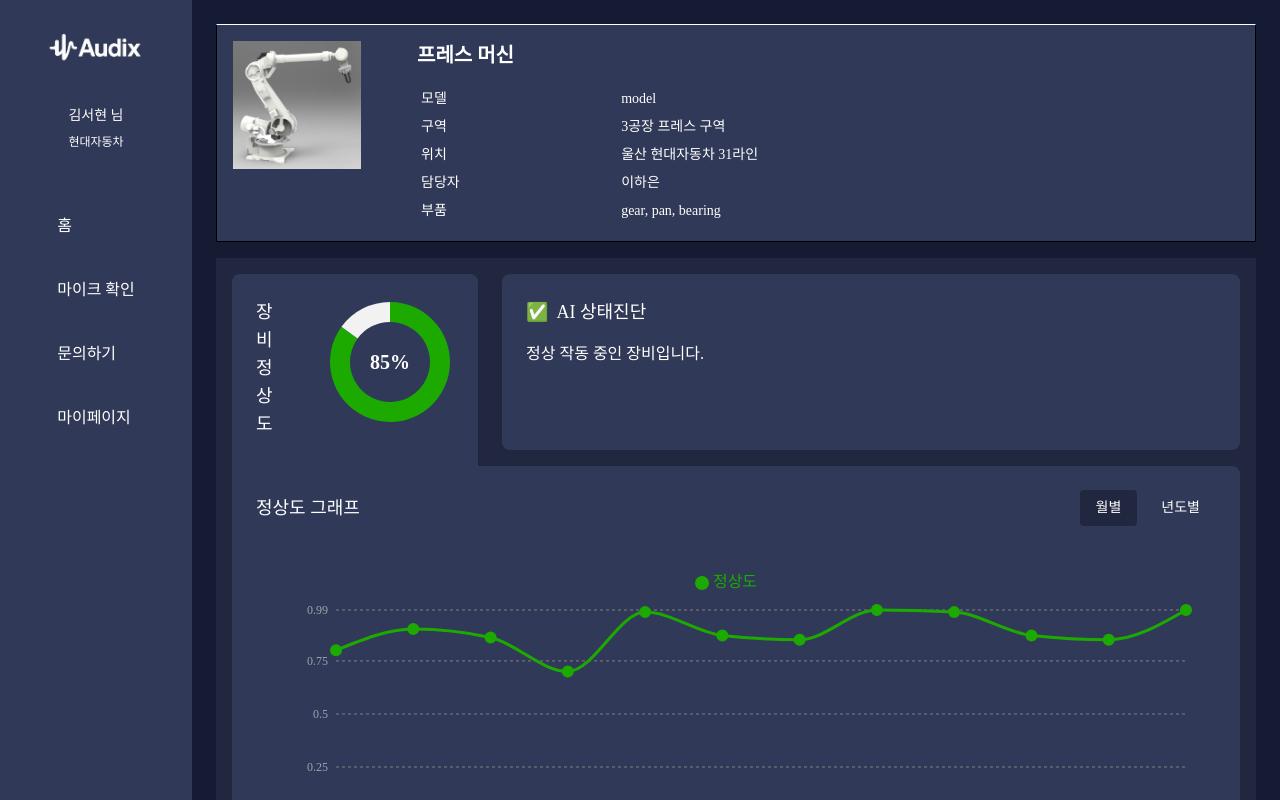
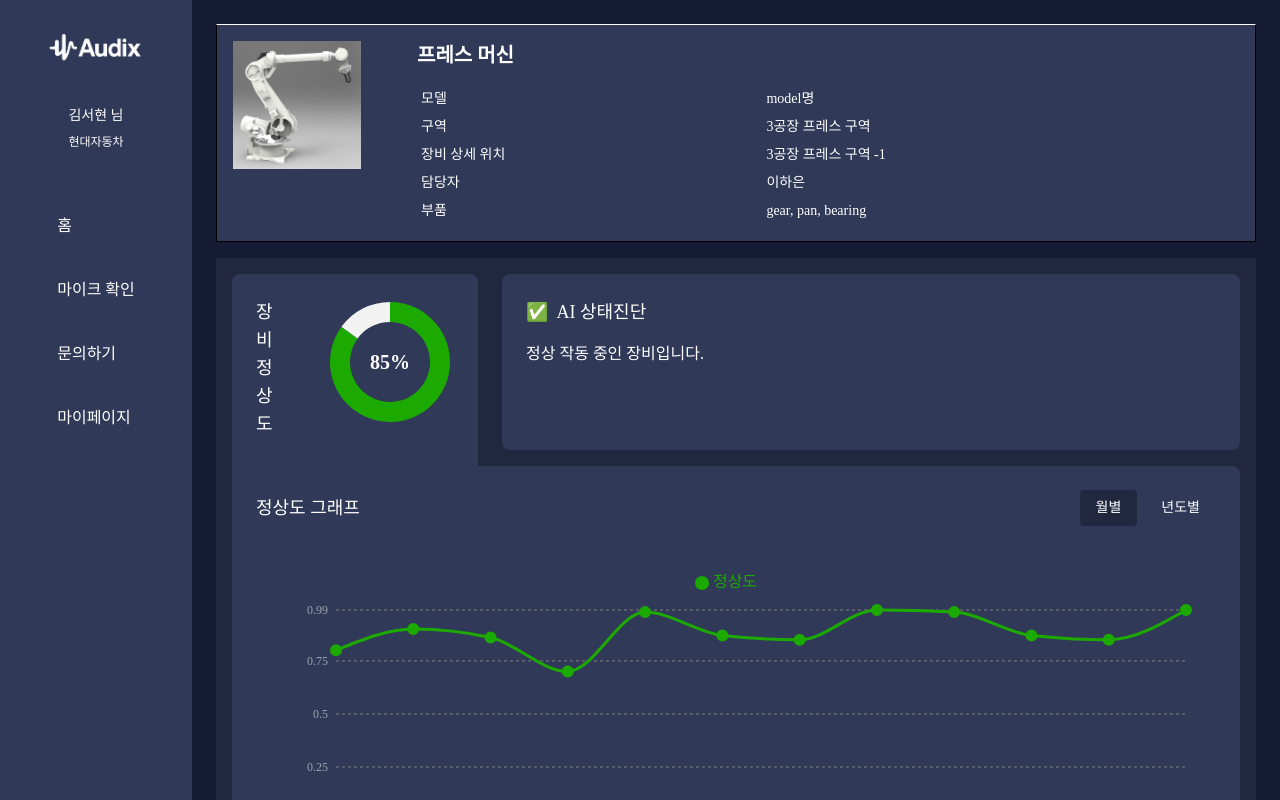
Before and after one commit to seohyeon0219/Audix-Web-FE, a Next.js app: page /area/1/device/1 in a window 1280 px wide. Shown: the top 800 px of the page. Built offline with nearby package versions, Linux system fonts and the light colour scheme.

Commit message:
Chore: 장비 mock data에 address 필드 추가 및 적용

```diff
--- a/src/components/deviceMonitoring/info.tsx
+++ b/src/components/deviceMonitoring/info.tsx
@@ -57,8 +57,8 @@ export default function Info({ areaId, deviceId, area: propsArea, device: propsD
                         </tr>
 
                         <tr>
-                            <td className="text-white p-1">위치</td>
-                            <td className="text-white p-1">{area.address}</td>
+                            <td className="text-white p-1">장비 상세 위치</td>
+                            <td className="text-white p-1">{device.address}</td>
                         </tr>
                         <tr>
                             <td className="text-white p-1">담당자</td>
--- a/src/mocks/data/deviceData.ts
+++ b/src/mocks/data/deviceData.ts
@@ -6,7 +6,8 @@ export const MockDeviceData: DeviceData[] = [
         areaId: 1,
         deviceId: 1,
         name: '프레스 머신',
-        model: 'model',
+        model: 'model명',
+        address: '3공장 프레스 구역 -1',
         deviceManager: '이하은',
         parts: {
             "gear" : 0.7,
@@ -21,7 +22,8 @@ export const MockDeviceData: DeviceData[] = [
         areaId: 1,
         deviceId: 2,
         name: '코일 언코일러',
-        model: 'model',
+        model: 'model명',
+        address: '3공장 프레스 구역 -2',
         deviceManager: '김현민',
         parts: {
             "gear" : 0.7,
@@ -36,7 +38,8 @@ export const MockDeviceData: DeviceData[] = [
         areaId: 1,
         deviceId: 3,
         name: '레벨러 & 피더',
-        model: 'model',
+        model: 'model명',
+        address: '3공장 프레스 구역 -3',
         deviceManager: '김재걸',
         parts: {
             "gear" : 0.7,
@@ -51,7 +54,8 @@ export const MockDeviceData: DeviceData[] = [
         areaId: 1,
         deviceId: 4,
         name: '블랭킹 프레스',
-        model: 'model',
+        model: 'model명',
+        address: '3공장 프레스 구역 -4',
         deviceManager: '김재걸',
         parts: {
             "gear" : 0.7,
@@ -67,7 +71,8 @@ export const MockDeviceData: DeviceData[] = [
         areaId: 2,
         deviceId: 5,
         name: '스폿 용접기',
-        model: 'model',
+        model: 'model명',
+        address: '차체 31라인 -1',
         deviceManager: '김현민',
         parts: {
             "gear" : 0.7,
@@ -82,7 +87,8 @@ export const MockDeviceData: DeviceData[] = [
         areaId: 2,
         deviceId: 6,
         name: '스폿 용접기',
-        model: 'model',
+        model: 'model명',
+        address: '차체 31라인 -2',
         deviceManager: '이하은',
         parts: {
             "gear" : 0.7,
@@ -96,7 +102,8 @@ export const MockDeviceData: DeviceData[] = [
         areaId: 2,
         deviceId: 7,
         name: '용접 로봇',
-        model: 'model',
+        model: 'model명',
+        address: '차체 31라인 -3',
         deviceManager: '김서현',
         parts: {
             "gear" : 0.7,
@@ -111,7 +118,8 @@ export const MockDeviceData: DeviceData[] = [
         areaId: 2,
         deviceId: 8,
         name: '용접 로봇',
-        model: 'model',
+        model: 'model명',
+        address: '차체 31라인 -4',
         deviceManager: '김현민',
         parts: {
             "gear" : 0.7,
@@ -126,7 +134,8 @@ export const MockDeviceData: DeviceData[] = [
         areaId: 2,
         deviceId: 9,
         name: '용접 로봇',
-        model: 'model',
+        model: 'model명',
+        address: '차체 31라인 -5',
         deviceManager: '김서현',
         parts: {
             "gear" : 0.7,
@@ -141,7 +150,8 @@ export const MockDeviceData: DeviceData[] = [
         areaId: 2,
         deviceId: 10,
         name: '리프터 & 컨베이어',
-        model: 'model',
+        model: 'model명',
+        address: '차체 31라인 -6',
         deviceManager: '김서현',
         parts: {
             "gear" : 0.7,
@@ -157,7 +167,8 @@ export const MockDeviceData: DeviceData[] = [
         areaId: 3,
         deviceId: 11,
         name: '스프레이 로봇',
-        model: 'model',
+        model: 'model명',
+        address: '도장 31라인 -1',
         deviceManager: '김현민',
         parts: {
             "gear" : 0.7,
@@ -171,7 +182,8 @@ export const MockDeviceData: DeviceData[] = [
         areaId: 3,
         deviceId: 12,
         name: '스프레이 로봇',
-        model: 'model',
+        model: 'model명',
+        address: '도장 31라인 -2',
         deviceManager: '도종명',
         parts: {
             "gear" : 0.7,
@@ -186,7 +198,8 @@ export const MockDeviceData: DeviceData[] = [
         areaId: 3,
         deviceId: 13,
         name: '전착 탱크',
-        model: 'model',
+        model: 'model명',
+        address: '도장 31라인 -3',
         deviceManager: '도종명',
         parts: {
             "gear" : 0.7,
@@ -201,7 +214,8 @@ export const MockDeviceData: DeviceData[] = [
         areaId: 3,
         deviceId: 14,
         name: '건조로',
-        model: 'model',
+        model: 'model명',
+        address: '도장 31라인 -4',
         deviceManager: '김현민',
         parts: {
             "gear" : 0.7,
@@ -216,7 +230,8 @@ export const MockDeviceData: DeviceData[] = [
         areaId: 3,
         deviceId: 15,
         name: '리프트 & 셔틀',
-        model: 'model',
+        model: 'model명',
+        address: '도장 31라인 -5',
         deviceManager: '도종명',
         parts: {
             "gear" : 0.7,
@@ -231,7 +246,8 @@ export const MockDeviceData: DeviceData[] = [
         areaId: 3,
         deviceId: 16,
         name: '리프트 & 셔틀',
-        model: 'model',
+        model: 'model명',
+        address: '도장 31라인 -6',
         deviceManager: '김서현',
         parts: {
             "gear" : 0.7,
@@ -247,7 +263,8 @@ export const MockDeviceData: DeviceData[] = [
         areaId: 4,
         deviceId: 17,
         name: '조립 로봇',
-        model: 'model',
+        model: 'model명',
+        address: '의장 31라인 -1',
         deviceManager: '도종명',
         parts: {
             "gear" : 0.7,
@@ -262,7 +279,8 @@ export const MockDeviceData: DeviceData[] = [
         areaId: 4,
         deviceId: 18,
         name: '체결 공구',
-        model: 'model',
+        model: 'model명',
+        address: '의장 31라인 -2',
         deviceManager: '김서현',
         parts: {
             "gear" : 0.7,
@@ -277,7 +295,8 @@ export const MockDeviceData: DeviceData[] = [
         areaId: 4,
         deviceId: 19,
         name: '체결 공구',
-        model: 'model',
+        model: 'model명',
+        address: '의장 31라인 -3',
         deviceManager: '도종명',
         parts: {
             "gear" : 0.7,
@@ -292,7 +311,8 @@ export const MockDeviceData: DeviceData[] = [
         areaId: 4,
         deviceId: 20,
         name: '체결 공구',
-        model: 'model',
+        model: 'model명',
+        address: '의장 31라인 -4',
         deviceManager: '김현민',
         parts: {
             "gear" : 0.7,
@@ -307,7 +327,8 @@ export const MockDeviceData: DeviceData[] = [
         areaId: 4,
         deviceId: 21,
         name: '체결 공구',
-        model: 'model',
+        model: 'model명',
+        address: '의장 31라인 -5',
         deviceManager: '도종명',
         parts: {
             "gear" : 0.7,
@@ -322,7 +343,8 @@ export const MockDeviceData: DeviceData[] = [
         areaId: 4,
         deviceId: 22,
         name: '컨베이어 시스템',
-        model: 'model',
+        model: 'model명',
+        address: '의장 31라인 -6',
         deviceManager: '김현민',
         parts: {
             "gear" : 0.7,
@@ -336,7 +358,8 @@ export const MockDeviceData: DeviceData[] = [
         areaId: 4,
         deviceId: 23,
         name: '냉각수 및 윤활 설비',
-        model: 'model',
+        model: 'model명',
+        address: '의장 31라인 -7',
         deviceManager: '이하은',
         parts: {
             "gear" : 0.7,
--- a/src/types/mocks.ts
+++ b/src/types/mocks.ts
@@ -22,6 +22,7 @@ export interface DeviceData {
     deviceId: number;
     name: string;
     model: string;
+    address: string;
     deviceManager: string;
     parts?: object; // 부품 목록
     normalScore?: number; // 정상도
```
